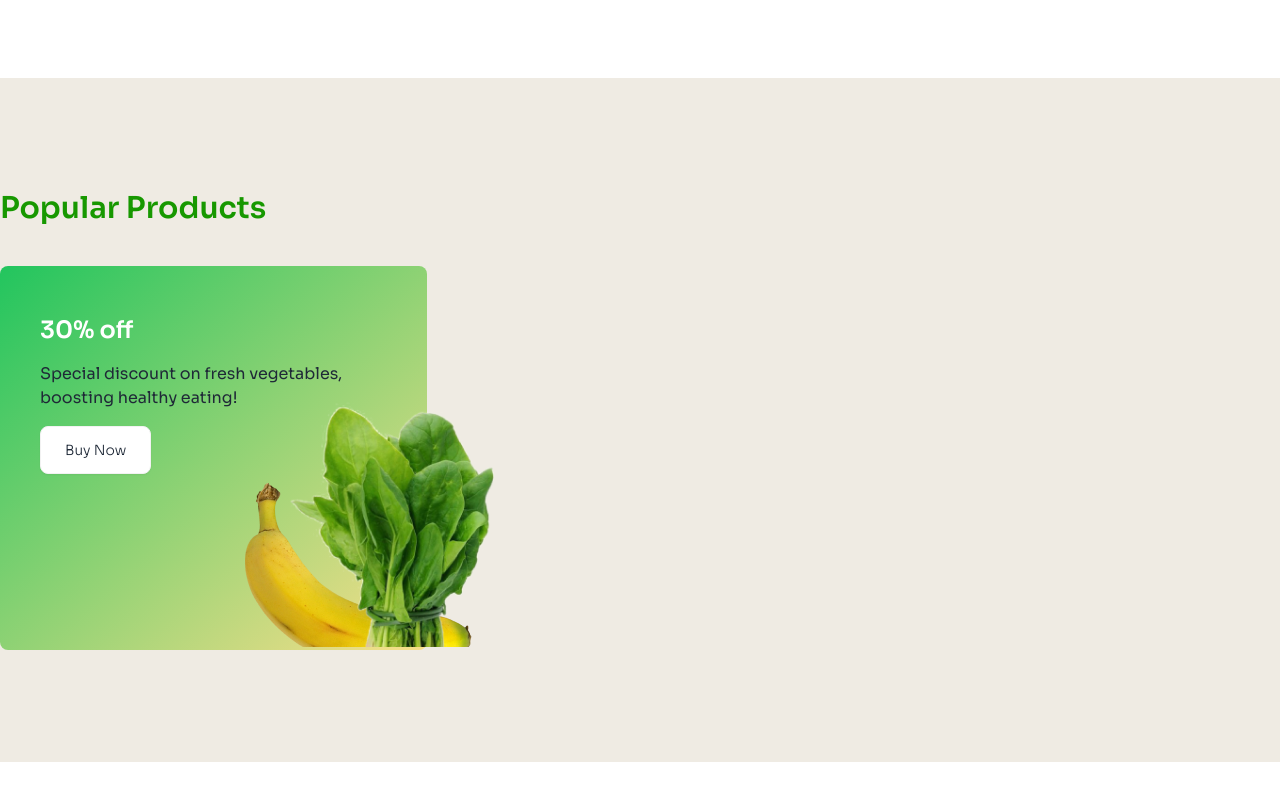
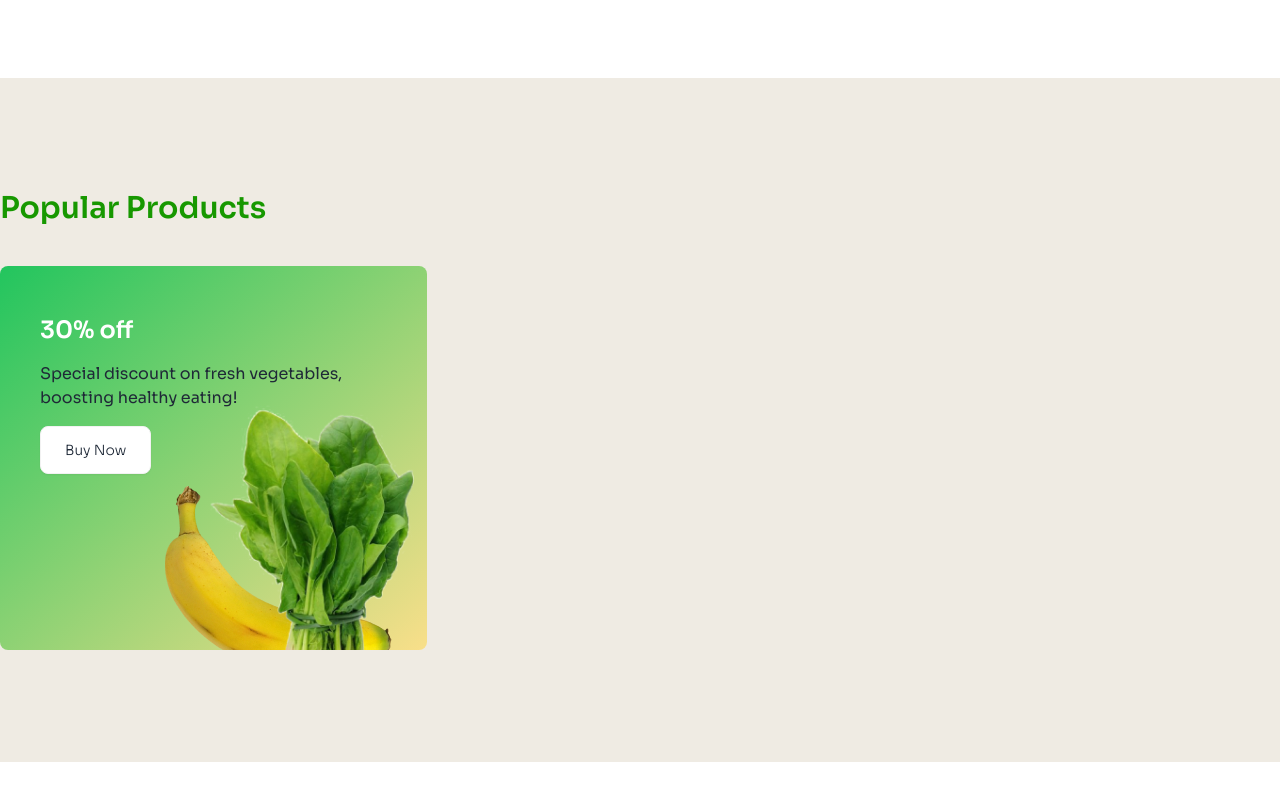
Before and after one commit to ashraful-fahim/natures-platter, a plain HTML site: page index.html in a window 1280 px wide. Shown: the part 1881-2681 px from the top of the page. Drawn offline with nearby package versions, Linux system fonts and the light colour scheme.

Commit message:
added a component to the services section

```diff
--- a/index.html
+++ b/index.html
@@ -154,11 +154,13 @@
                 <!-- cards -->
                 <div class="grid grid-cols-1">
                     <!-- card-solo -->
-                    <div class="w-100 md:w-1/3 h-96 space-y-4 bg-gradient-to-br from-green-500 to-[#F9DF8A] rounded-lg pt-12 px-10">
+                    <div class="relative w-100 md:w-1/3 h-96 space-y-4 bg-gradient-to-br from-green-500 to-[#F9DF8A] rounded-lg pt-12 px-10">
                         <h3 class="text-2xl text-white font-semibold">30% off</h3>
                         <p class="">Special discount on fresh vegetables, boosting healthy eating!</p>
                         <a role="button" class="btn bg-white font-light px-6">Buy Now</a>
-                        <img class="relative -top-24 ml-auto md:left-28" src="./c2-assets/vegetable-offer.png" alt="">
+                        <div class="absolute right-2 bottom-0">
+                            <img class="w-full" src="./c2-assets/vegetable-offer.png" alt="">
+                        </div>
                     </div>
                 </div>
             </div>
```
